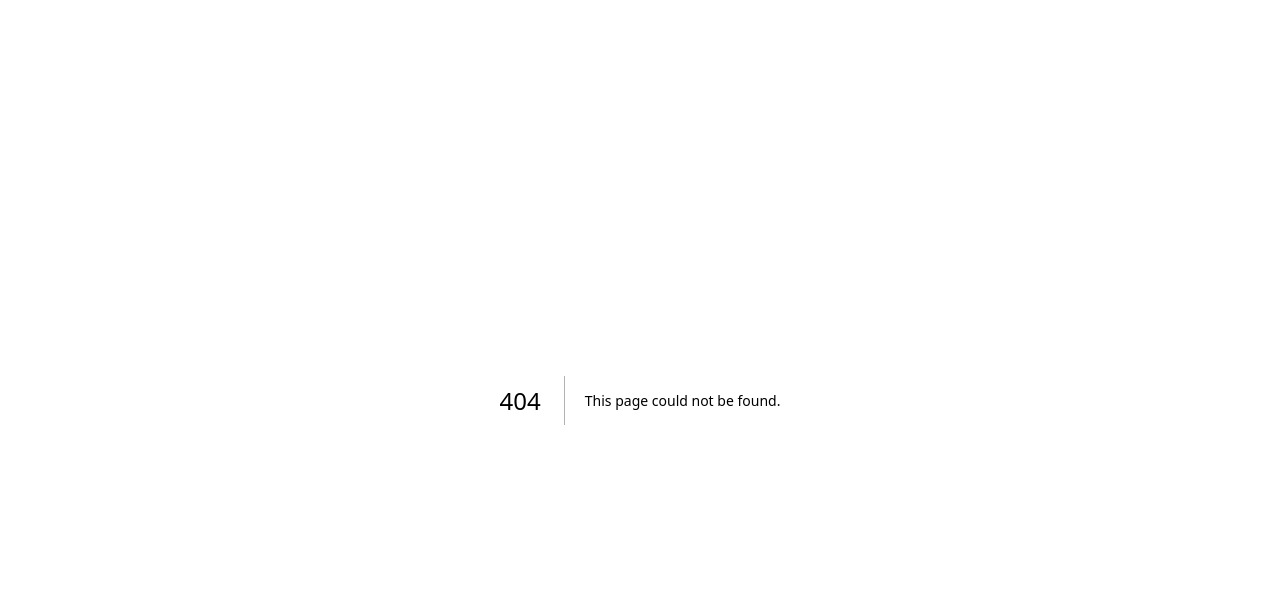
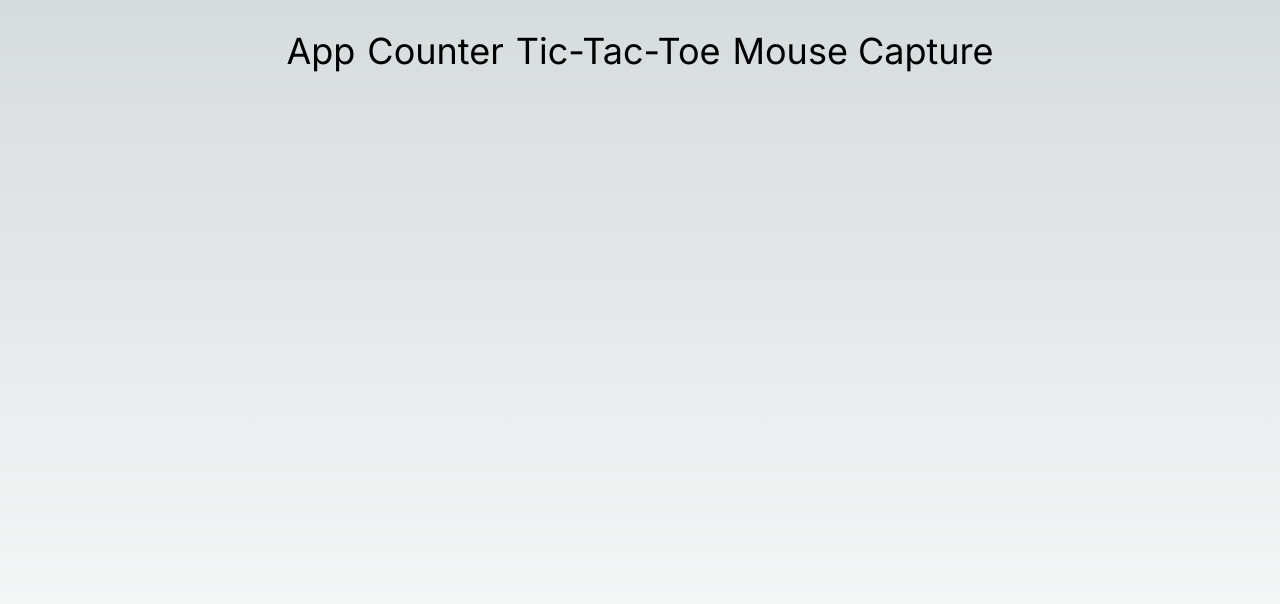
Before and after one commit to Jai-khanchandani/machine-coding-practice, a Next.js app: page /bread-crumb in a window 1280 px wide. Before the commit this address had no page. Shown: the top 604 px of the page. Built offline with nearby package versions, Linux system fonts and the light colour scheme.

Commit message:
chore: add breadcrumb machine coding question

```diff
--- /dev/null
+++ b/src/app/bread-crumb/page.js
@@ -0,0 +1,63 @@
+"use client";
+
+import React, { useState } from "react";
+
+import styled from "styled-components";
+
+const Wrapper = styled.div`
+  .folderWrapper {
+    padding: 24px;
+    gap: 12px;
+    span {
+      font-size: 36px;
+    }
+  }
+  .breadCrumbList {
+    span {
+      font-size: 24px;
+    }
+  }
+`;
+
+const folderList = ["App", "Counter", "Tic-Tac-Toe", "Mouse Capture"];
+const BreadCrumb = () => {
+  const [breadCrumbList, setBreadCrumbList] = useState([]);
+
+  const handleItemClicked = (index) => {
+    let newBreadCrumbList = [];
+    for (let i = 0; i <= index; i++) {
+      newBreadCrumbList.push(folderList[i]);
+    }
+    setBreadCrumbList(newBreadCrumbList);
+  };
+
+  return (
+    <Wrapper className="h100">
+      <div className="dF jcC fwW folderWrapper">
+        {folderList.map((item, index) => {
+          return (
+            <span
+              className="cP"
+              key={index}
+              onClick={() => handleItemClicked(index)}
+            >
+              {item}
+            </span>
+          );
+        })}
+      </div>
+      <div className="dFA jcC breadCrumbList">
+        {breadCrumbList.map((item, index) => {
+          return (
+            <span key={index}>
+              {item}
+              {index < breadCrumbList.length - 1 && " > "}{" "}
+            </span>
+          );
+        })}
+      </div>
+    </Wrapper>
+  );
+};
+
+export default BreadCrumb;
```
